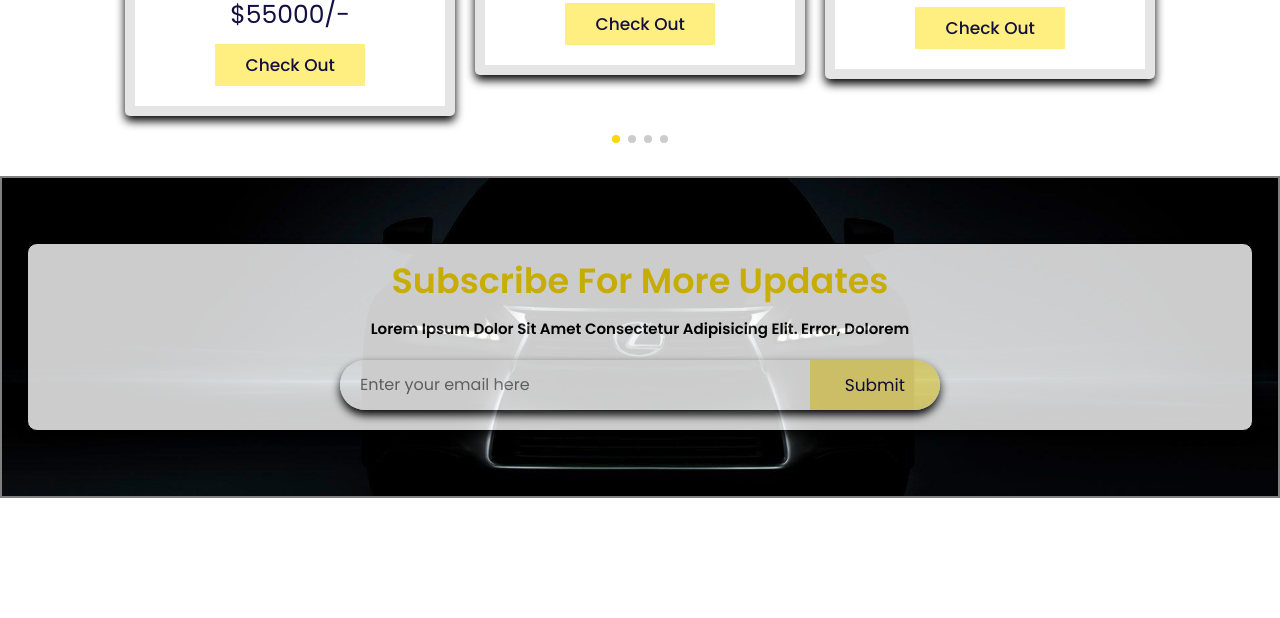
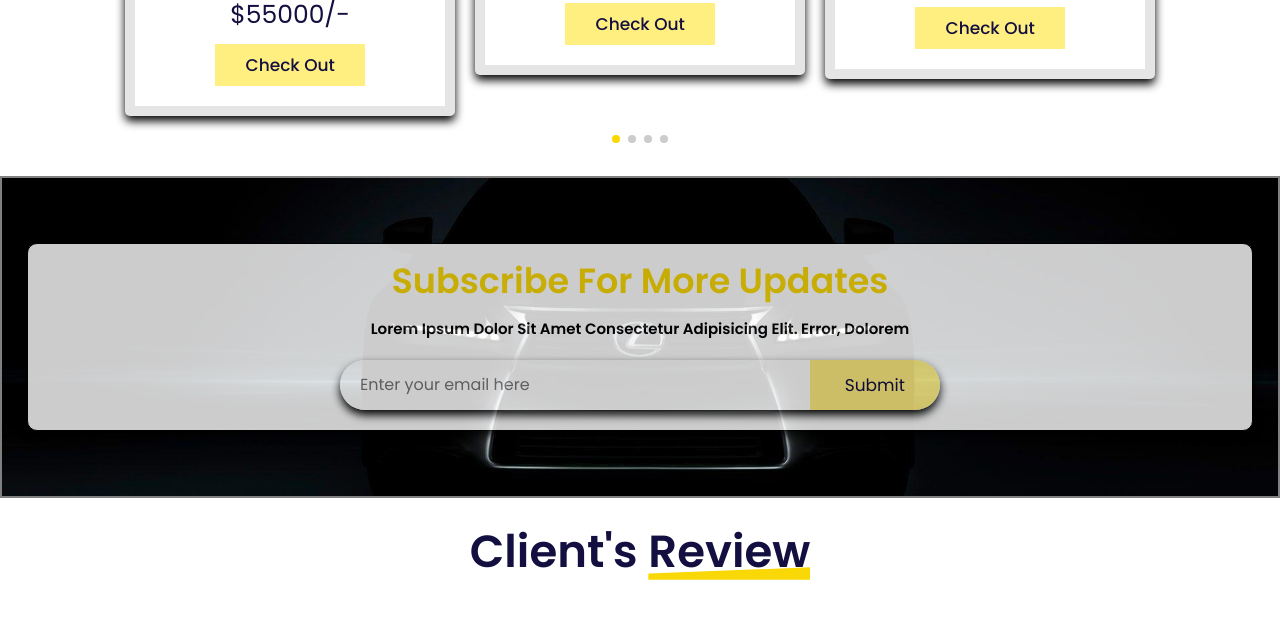
Before and after one commit to Anike-Sobe/car-selling-website, a plain HTML site: page index.html in a window 1280 px wide. Shown: the part 3437-4055 px from the top of the page. Before the commit the page ends 3935 px from the top, so only its background shows below. Drawn offline with nearby package versions, Linux system fonts and the light colour scheme.

Commit message:
Started working on the review section.

```diff
--- a/index.html
+++ b/index.html
@@ -420,6 +420,13 @@
 </section>
 <!--newsletter section ends here-->
 
+<!--review section starts here -->
+<section class="review" id="review">
+    <h1 class="heading">Client's <span>review</span></h1>
+
+</section>
+<!--review section Ends -->
+
 
     <!-- the swiper js link -->
     <script src="https://cdn.jsdelivr.net/npm/swiper@11/swiper-bundle.min.js"></script>
```
